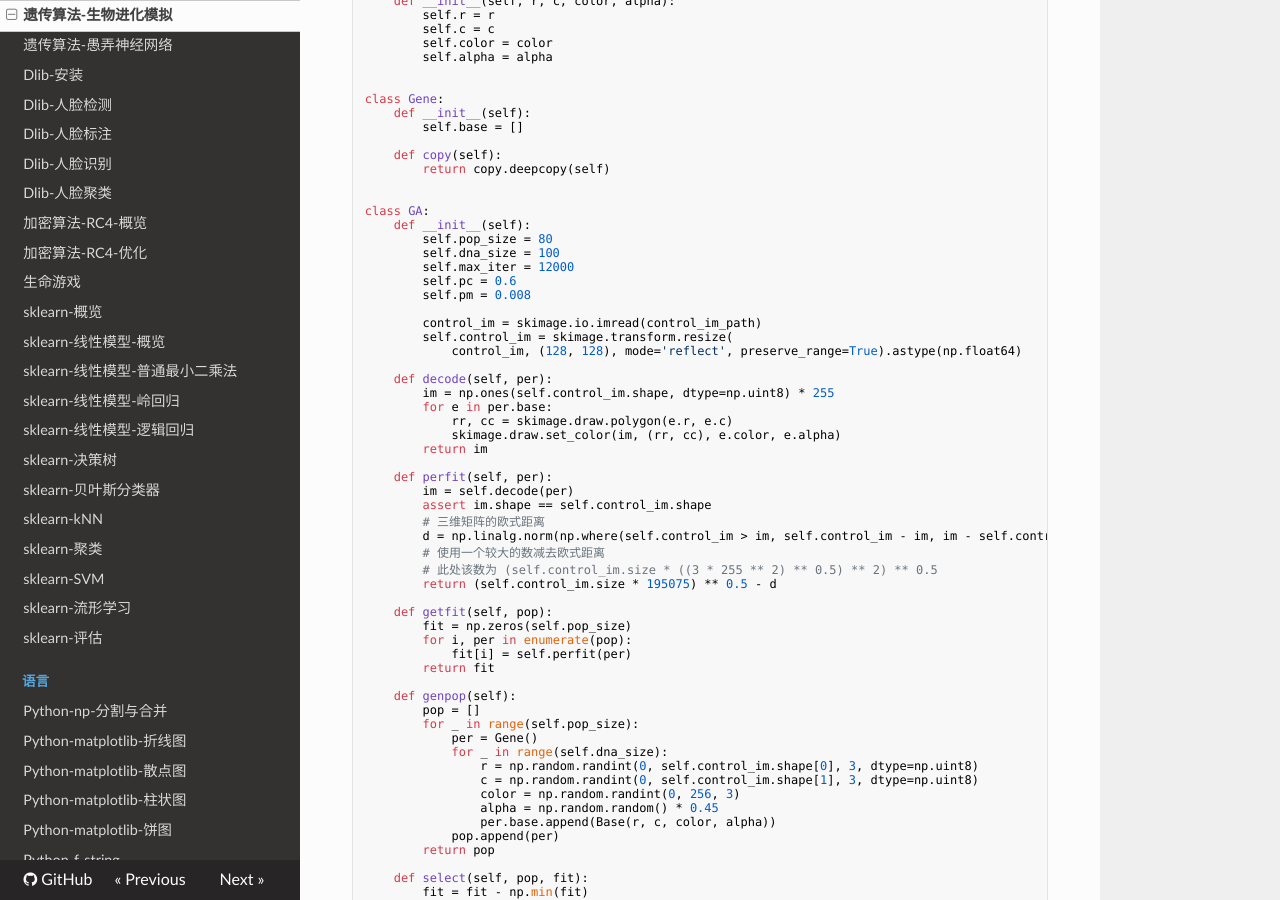
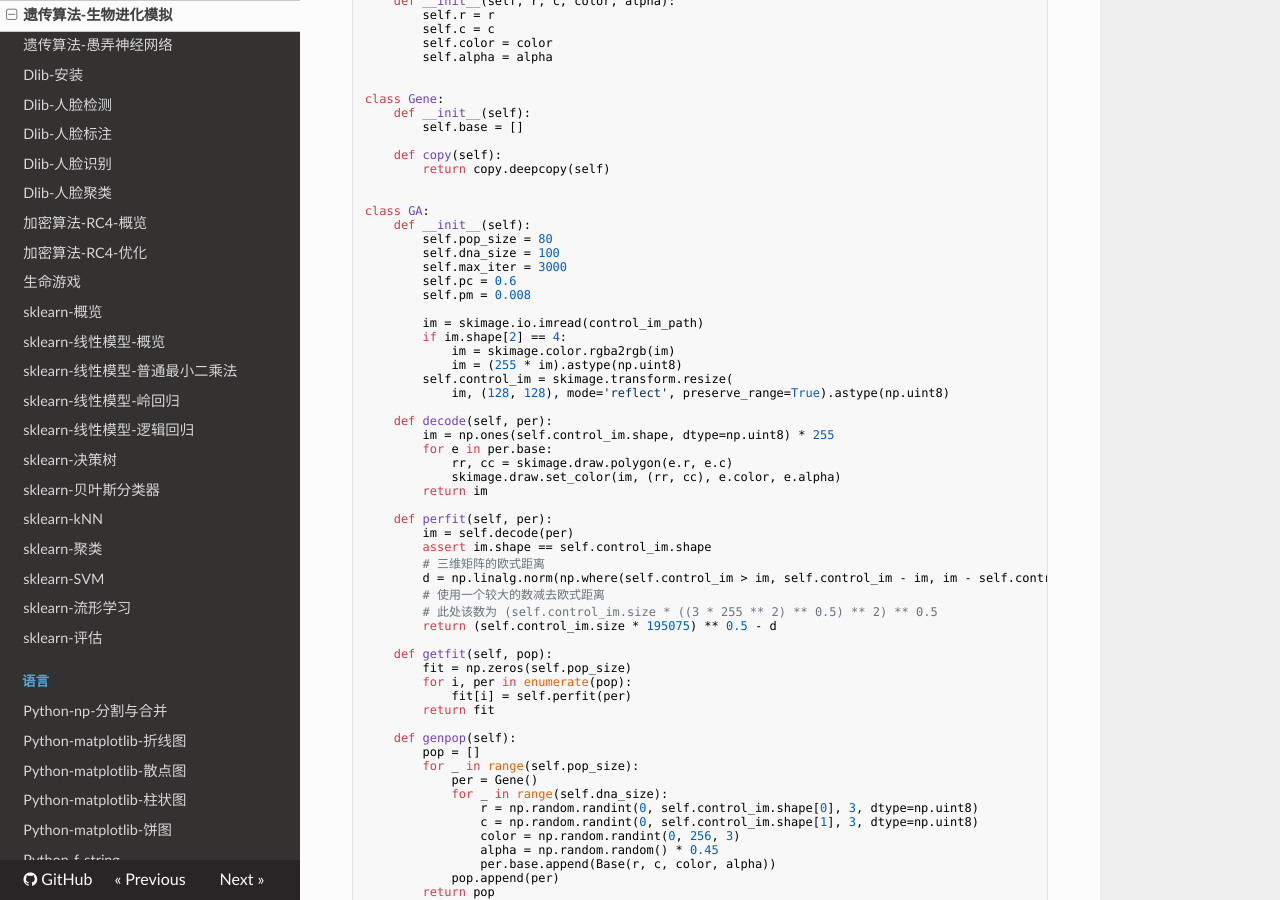
Before and after one commit to mohanson/accu, an MkDocs documentation site: the page built from docs/content/daze/ga/evolve.md, in a window 1280 px wide and 900 px high, scrolled down 1676 px. Built offline with MkDocs 1.6.1, drawn with Linux system fonts in a browser that asks for light colours; nearby versions of some CDN libraries; old or Windows-style settings are respelled for this version of MkDocs.

Commit message:
Genetic algorithm

```diff
--- a/docs/content/daze/ga/evolve.md
+++ b/docs/content/daze/ga/evolve.md
@@ -57,13 +57,16 @@ class GA:
     def __init__(self):
         self.pop_size = 80
         self.dna_size = 100
-        self.max_iter = 12000
+        self.max_iter = 3000
         self.pc = 0.6
         self.pm = 0.008
 
-        control_im = skimage.io.imread(control_im_path)
+        im = skimage.io.imread(control_im_path)
+        if im.shape[2] == 4:
+            im = skimage.color.rgba2rgb(im)
+            im = (255 * im).astype(np.uint8)
         self.control_im = skimage.transform.resize(
-            control_im, (128, 128), mode='reflect', preserve_range=True).astype(np.float64)
+            im, (128, 128), mode='reflect', preserve_range=True).astype(np.uint8)
 
     def decode(self, per):
         im = np.ones(self.control_im.shape, dtype=np.uint8) * 255
```
Also changed, not shown: docs/content/daze/ga/sga.md (+2 -1 lines), docs/content/daze/ga/sga_optret.md (+4 -3 lines).
